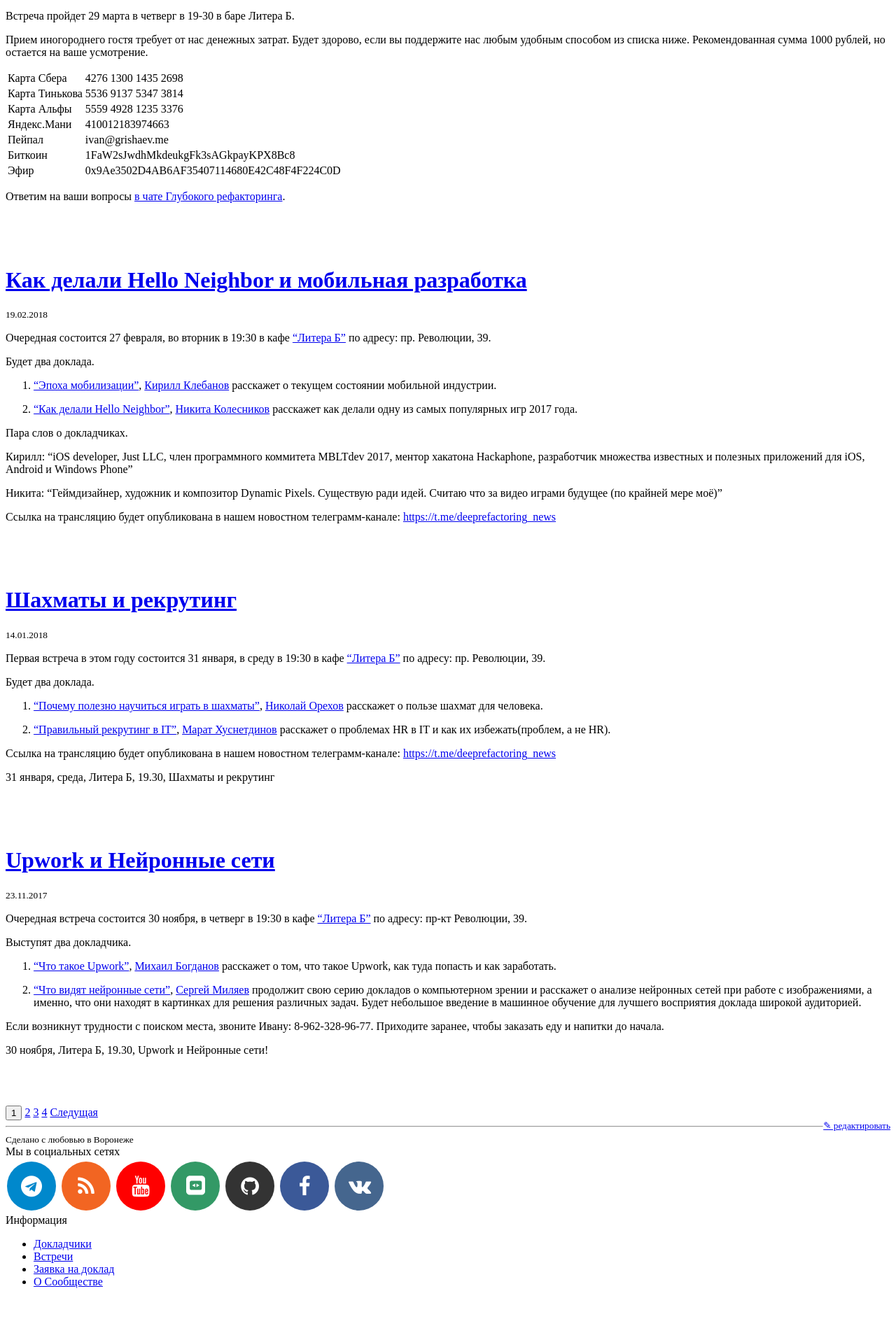
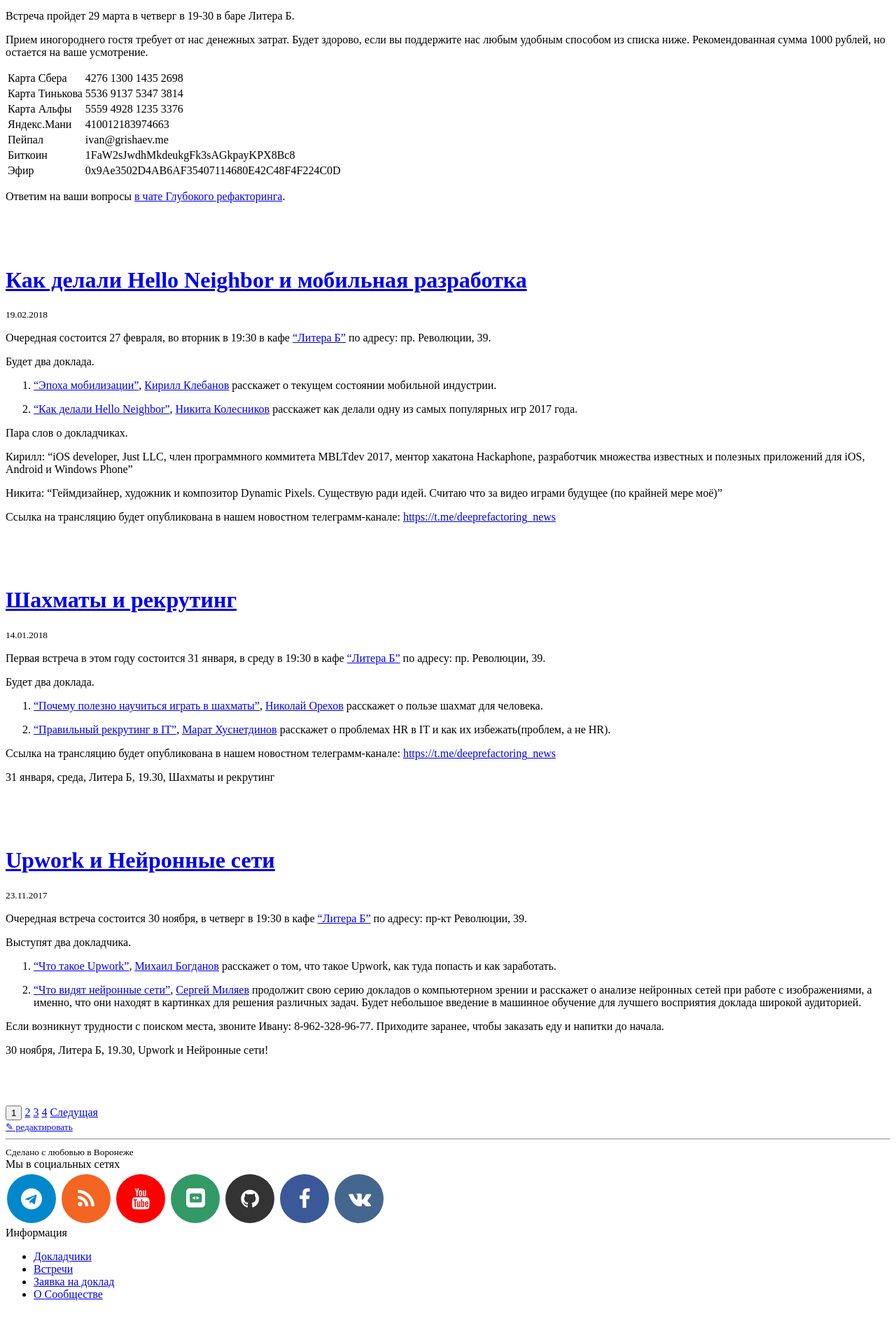
Before and after one commit to deeprefactoring/deeprefactoring.github.io, a Jekyll site: the page built from index.html, in a window 1280 px wide. Shown: the part 3189-5074 px from the top of the page at 70% size. Built offline with Jekyll 4.4.1, drawn with Linux system fonts in a browser that asks for light colours; nearby versions of some CDN libraries; the list of posts is cut into pages by our own code.

Commit message:
get rid of horizontal scroll (#138)

```diff
--- a/_layouts/main.html
+++ b/_layouts/main.html
@@ -49,10 +49,10 @@
     <br>
     {{content}}
 </div>
-<div class="row">
-  <div class="container">
-    <small>
-      <a class="pull-right"
+<div class="container">
+  <div class="row">
+    <small class="col-12">
+      <a class="float-right"
         title="Редактировать эту страницу"
         href="https://github.com/deeprefactoring/deeprefactoring.github.io/edit/master/{{page.path}}">&#9998; редактировать</a>
     </small>
```
